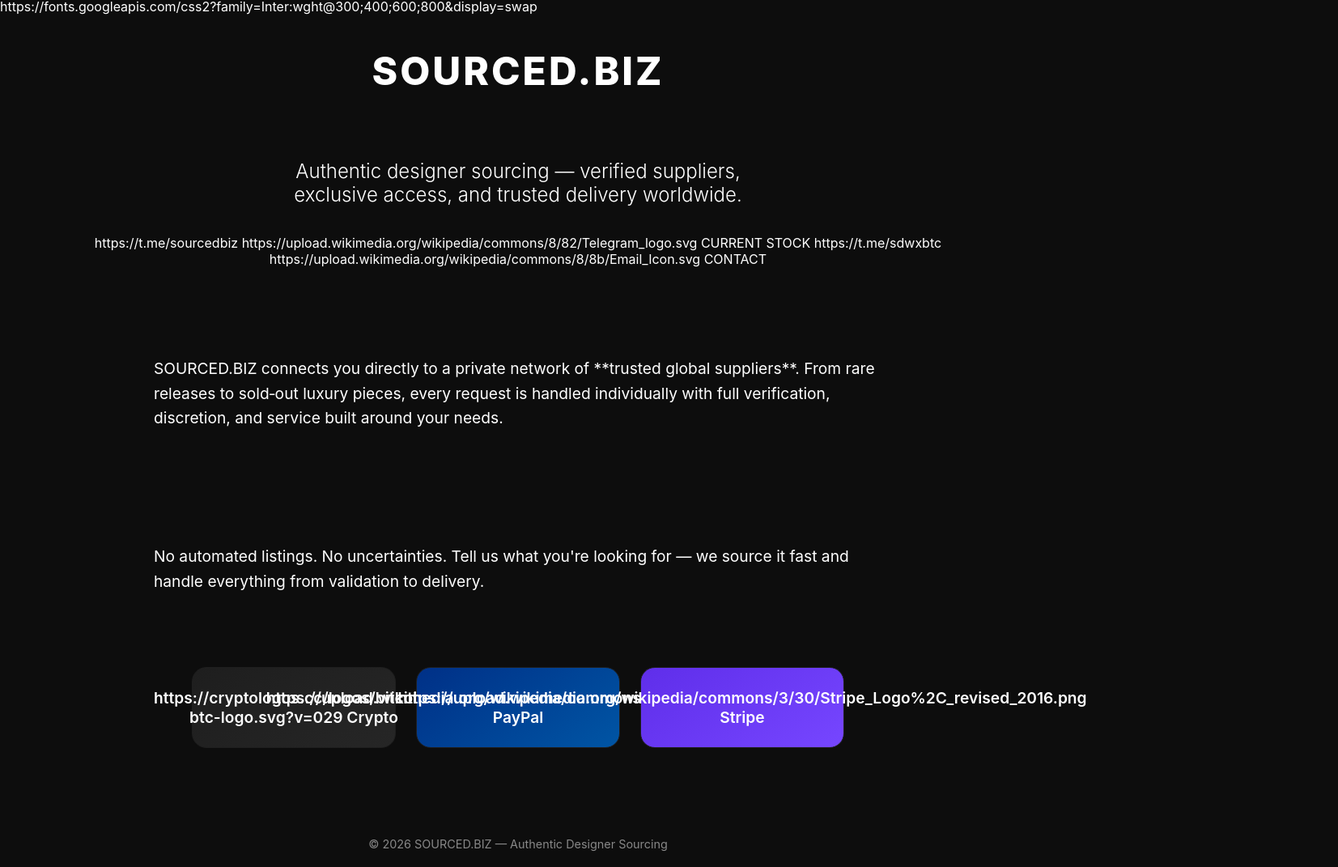
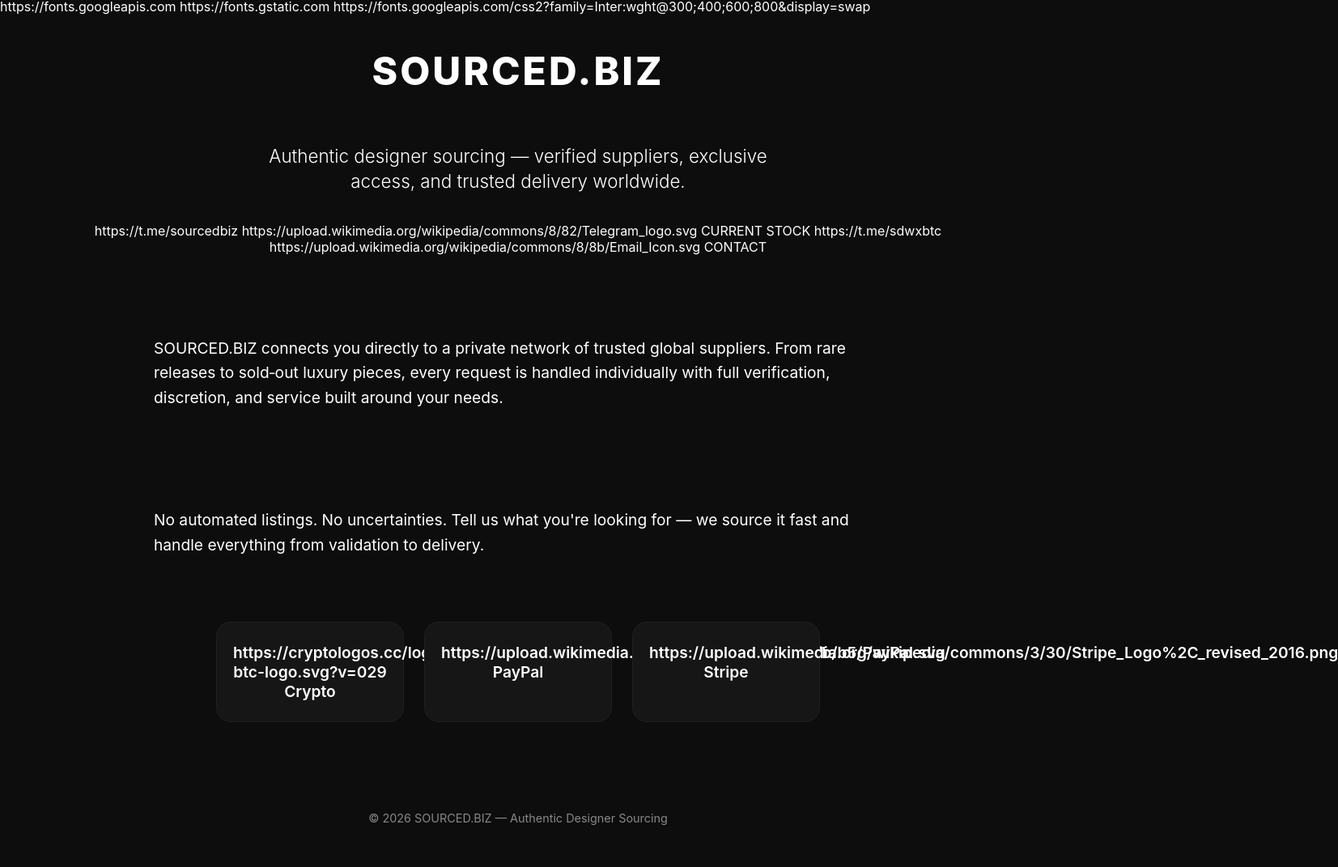
Before and after one commit to wagetrack/SOURCEDBIZ, a plain HTML site: page index.html in a window 1280 px wide. Shown: the part 2-1073 px from the top of the page at 81% size, 1653 px wide, since content can reach past the window. After the commit the page ends 1041 px from the top, so only its background shows below. Drawn offline with Linux system fonts and the light colour scheme.

Commit message:
Update index.html

```diff
--- a/index.html
+++ b/index.html
@@ -1,11 +1,12 @@
 <!DOCTYPE html>
 <html lang="en">
 <head>
-<meta charset="UTF-8">
-<meta name="viewport" content="width=device-width, initial-scale=1.0">
+<meta charset="UTF-8" />
+<meta name="viewport" content="width=device-width, initial-scale=1.0" />
 <title>SOURCED.BIZ</title>
 
-<!-- Modern Google Font -->
+https://fonts.googleapis.com
+https://fonts.gstatic.com
 https://fonts.googleapis.com/css2?family=Inter:wght@300;400;600;800&display=swap
 
 <style>
@@ -14,7 +15,6 @@
         font-family: "Inter", sans-serif;
         background: #0d0d0d;
         color: white;
-        overflow-x: hidden;
     }
 
     header {
@@ -27,12 +27,13 @@
 
     .hero {
         text-align: center;
-        padding: 40px 25px 40px;
+        padding: 20px 25px 40px;
     }
 
     .hero h2 {
-        font-size: 1.5rem;
+        font-size: 1.4rem;
         font-weight: 300;
+        line-height: 1.4;
         opacity: 0;
         transform: translateY(20px);
         transition: 1s ease-out;
@@ -45,7 +46,6 @@
         transform: translateY(0px) !important;
     }
 
-    /* Buttons */
     .button-container {
         margin-top: 35px;
         display: flex;
@@ -57,10 +57,8 @@
     .btn {
         padding: 14px 28px;
         border-radius: 10px;
-        border: none;
         font-size: 1rem;
         font-weight: 600;
-        cursor: pointer;
         text-decoration: none;
         color: white;
         display: flex;
@@ -68,13 +66,8 @@
         gap: 10px;
     }
 
-    .telegram-btn {
-        background-color: #2AABEE;
-    }
-
-    .contact-btn {
-        background-color: #444;
-    }
+    .telegram-btn { background-color: #2AABEE; }
+    .contact-btn { background-color: #444; }
 
     .btn img {
         width: 22px;
@@ -82,7 +75,7 @@
     }
 
     .section {
-        padding: 70px 25px;
+        padding: 60px 25px;
         max-width: 900px;
         margin: auto;
         font-size: 1.2rem;
@@ -92,7 +85,6 @@
         transition: 1s ease-out;
     }
 
-    /* Payment Section */
     .payments {
         display: flex;
         justify-content: center;
@@ -102,54 +94,34 @@
     }
 
     .pay-box {
-        background: #141414;
-        padding: 25px 25px;
+        padding: 25px 20px;
         border-radius: 18px;
-        width: 200px;
+        width: 190px;
         text-align: center;
         border: 1px solid #1f1f1f;
+        background: #161616;
         transition: 0.3s ease;
         font-size: 1.2rem;
         font-weight: 600;
-        display: flex;
-        flex-direction: column;
-        align-items: center;
-        gap: 15px;
     }
 
     .pay-box:hover {
         transform: translateY(-6px);
-        background: #1b1b1b;
+        background: #202020;
         border-color: #2AABEE;
     }
 
     .pay-icon {
         width: 45px;
         height: 45px;
+        margin-bottom: 12px;
     }
-
-    /* Colors */
-    .crypto { background: linear-gradient(145deg, #1e1e1e, #262626); }
-    .paypal { background: linear-gradient(145deg, #003087, #0055A4); }
-    .stripe { background: linear-gradient(145deg, #5f2eea, #7646ff); }
 
     footer {
         text-align: center;
         padding: 40px 0 20px;
         font-size: 0.9rem;
         color: #888;
-    }
-
-    @media (max-width: 600px) {
-        header {
-            font-size: 2.3rem;
-        }
-        .hero h2 {
-            font-size: 1.25rem;
-        }
-        .pay-box {
-            width: 160px;
-        }
     }
 </style>
 </head>
@@ -162,24 +134,20 @@
     <h2 id="intro-text">Authentic designer sourcing — verified suppliers, exclusive access, and trusted delivery worldwide.</h2>
 
     <div class="button-container">
-
-        <!-- CURRENT STOCK -->
         https://t.me/sourcedbiz
             https://upload.wikimedia.org/wikipedia/commons/8/82/Telegram_logo.svg
             CURRENT STOCK
         </a>
 
-        <!-- CONTACT -->
         https://t.me/sdwxbtc
             https://upload.wikimedia.org/wikipedia/commons/8/8b/Email_Icon.svg
             CONTACT
         </a>
-
     </div>
 </div>
 
 <div class="section">
-    SOURCED.BIZ connects you directly to a private network of **trusted global suppliers**.
+    SOURCED.BIZ connects you directly to a private network of trusted global suppliers.
     From rare releases to sold‑out luxury pieces, every request is handled individually with full verification,
     discretion, and service built around your needs.
 </div>
@@ -189,24 +157,21 @@
     Tell us what you're looking for — we source it fast and handle everything from validation to delivery.
 </div>
 
-<!-- Payment Options -->
 <div class="payments">
-
-    <div class="pay-box crypto">
+    <div class="pay-box">
         https://cryptologos.cc/logos/bitcoin-btc-logo.svg?v=029
         Crypto
     </div>
 
-    <div class="pay-box paypal">
+    <div class="pay-box">
         https://upload.wikimedia.org/wikipedia/commons/b/b5/PayPal.svg
         PayPal
     </div>
 
-    <div class="pay-box stripe">
+    <div class="pay-box">
         https://upload.wikimedia.org/wikipedia/commons/3/30/Stripe_Logo%2C_revised_2016.png
         Stripe
     </div>
-
 </div>
 
 <footer>
@@ -214,9 +179,8 @@
 </footer>
 
 <script>
-    // Fade-in for sections
+    // Fade-in observer
     const elements = document.querySelectorAll('.section');
-
     const observer = new IntersectionObserver(entries => {
         entries.forEach(entry => {
             if (entry.isIntersecting) entry.target.classList.add("fade-in");
@@ -225,10 +189,9 @@
 
     elements.forEach(el => observer.observe(el));
 
-    // Intro text fade-in
     setTimeout(() => {
         document.getElementById("intro-text").classList.add("fade-in");
-    }, 300);
+    }, 400);
 </script>
 
 </body>
```
